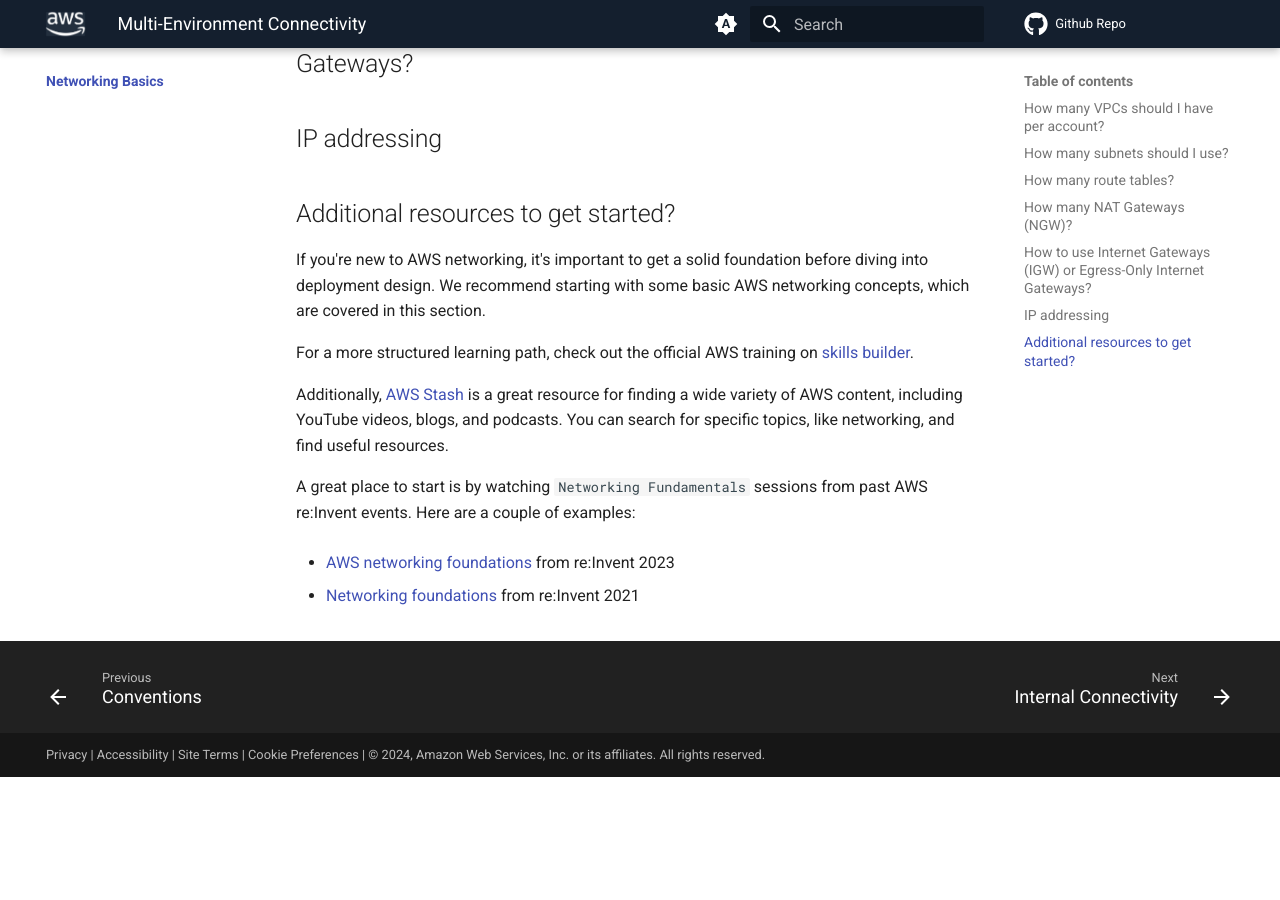
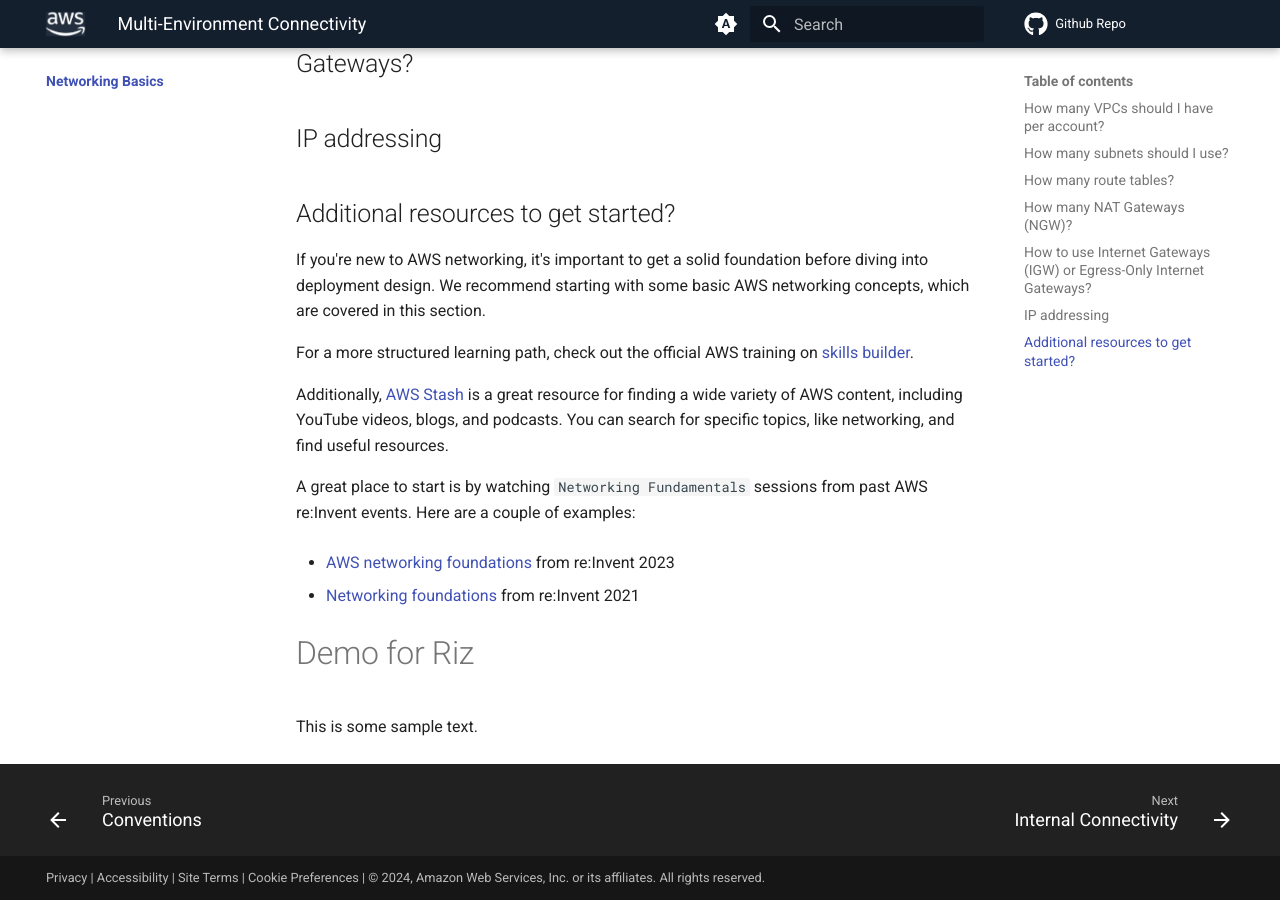
Before and after one commit to aws/aws-networking-best-practices, an MkDocs documentation site: the page built from content/basics/index.md, in a window 1280 px wide and 900 px high, scrolled down 766 px. Built offline with MkDocs 1.6.1 and Material for MkDocs 9.7.7, drawn with Linux system fonts in a browser that asks for light colours; comment, search, counter and statistics services are not loaded; before the commit the page ends 1543 px from its top, so only the background shows below that.

Commit message:
Demo for Riz

```diff
--- a/content/basics/index.md
+++ b/content/basics/index.md
@@ -48,3 +48,7 @@
 * [AWS networking foundations] from re:Invent 2023
 
 * [Networking foundations] from re:Invent 2021
+
+# Demo for Riz
+
+This is some sample text.
```
